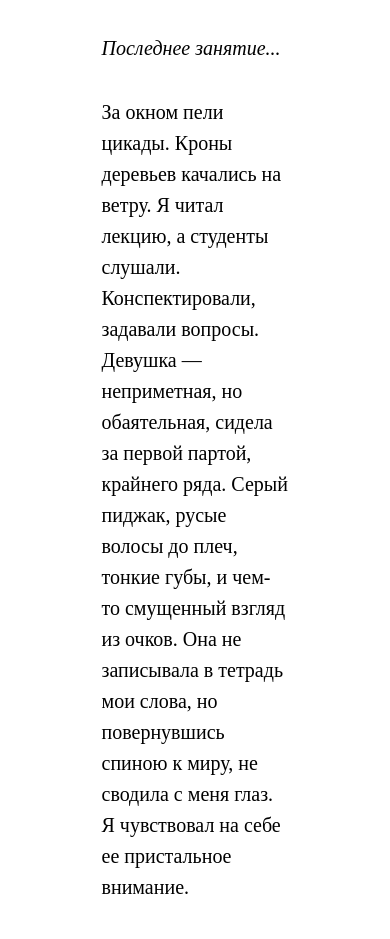
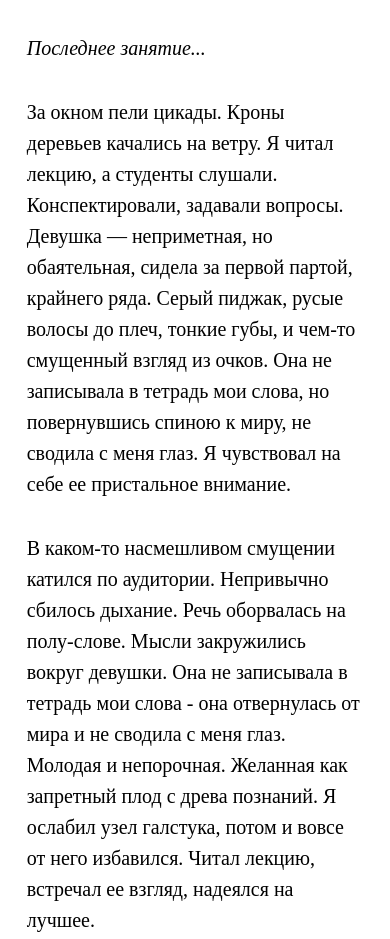
Before and after one commit to PrimeMoover1/story, a plain HTML site: page index.html in a window 390 px wide. Shown: the top 939 px of the page. Drawn offline with Linux system fonts and the light colour scheme.

Commit message:
corrected mobile

```diff
--- a/index.html
+++ b/index.html
@@ -3,6 +3,7 @@
 <head>
 	<meta charset="UTF-8">
 	<link rel="stylesheet" href="style.css">
+	<link rel="stylesheet" href="media.css">
 	<meta name="viewport" content="width=device-width, initial-scale=1.0">
 	<title>Document</title>
 </head>
--- a/media.css
+++ b/media.css
@@ -4,7 +4,7 @@
   {
 
 .block_text {
-	max-width: 90%;
+	width: 90%;
 	margin: auto;
 }
 
--- a/style.css
+++ b/style.css
@@ -1,5 +1,5 @@
 .block_text {
-	max-width: 50%;
+	width: 50%;
 	margin: auto;
 }
 
```
